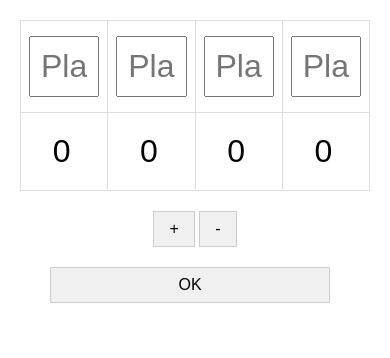
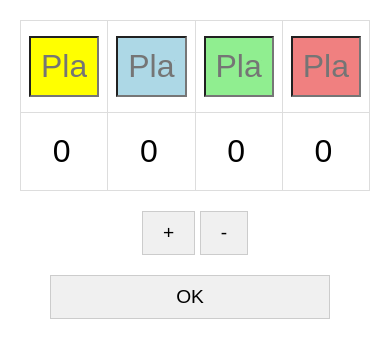
Before and after one commit to minhnguyen1408/let-go, a plain HTML site: page index.html in a window 390 px wide. Drawn offline with Linux system fonts and the light colour scheme.

Commit message:
content larger

```diff
--- a/styles.css
+++ b/styles.css
@@ -17,7 +17,7 @@ body {
 table {
     margin: 0 auto;
     width: 100%;
-    max-width: 600px; /* Max width to avoid overly wide tables on large screens */
+    max-width: 700px; /* Max width to avoid overly wide tables on large screens */
     border-collapse: collapse;
     font-size: 2rem;
 }
@@ -28,6 +28,24 @@ th input[type="text"] {
     padding: 10px; /* Larger padding for input fields */
     width: 100%; /* Make input fields stretch to fill the column */
     box-sizing: border-box; /* Ensure padding and border are included in the width */
+}
+
+
+/* Different background colors for each input field */
+th:nth-child(1) input[type="text"] {
+    background-color: yellow;
+}
+
+th:nth-child(2) input[type="text"] {
+    background-color: lightblue;
+}
+
+th:nth-child(3) input[type="text"] {
+    background-color: lightgreen;
+}
+
+th:nth-child(4) input[type="text"] {
+    background-color: lightcoral;
 }
 
 th, td {
@@ -86,8 +104,8 @@ button:active {
 /* Responsive adjustments for small screens */
 @media (max-width: 600px) {
     button {
-        font-size: 1rem; /* Slightly smaller font for small screens */
-        padding: 8px 15px; /* Smaller padding to fit small screens */
+        font-size: 1.2rem; /* Slightly smaller font for small screens */
+        padding: 10px 20px; /* Smaller padding to fit small screens */
         display: block; /* Block display to make buttons stack */
         margin: 10px auto; /* Center buttons horizontally */
         width: 80%; /* Adjust width to better fit mobile screens */
```
